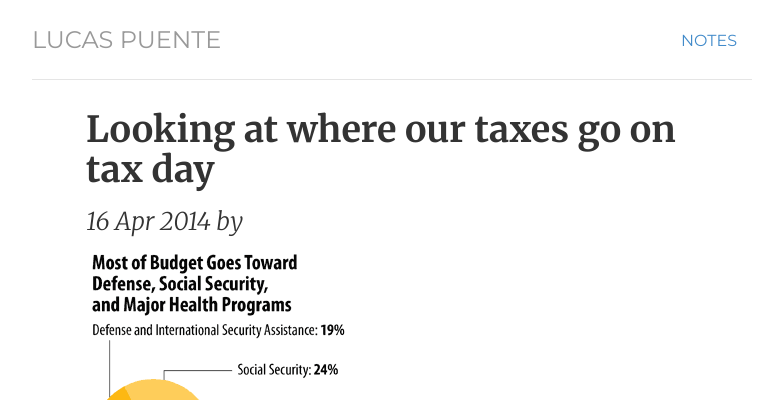
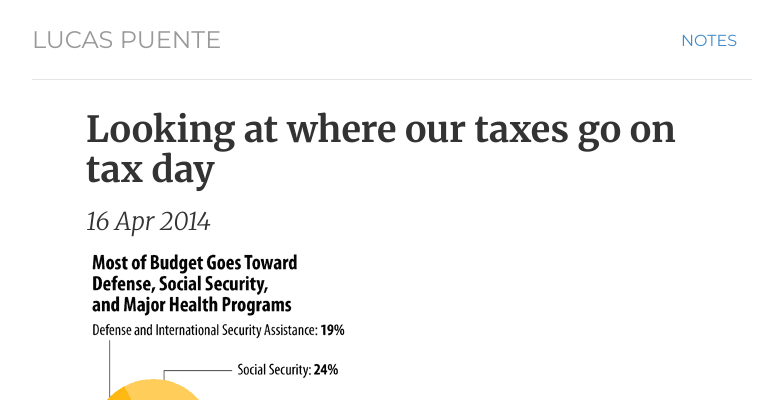
Before and after one commit to LucasPuente/lucaspuente.github.io, a Jekyll site: the page built from _posts/2014-04-15-looking-at-where-our-taxes-go-on-tax-day.html, in a window 1280 px wide. Shown: the top 400 px of the page, without its empty margins (248-1016 px from the left). Built offline with Jekyll 4.4.1, drawn with Linux system fonts in a browser that asks for light colours; comment, search, counter and statistics services are not loaded.

```diff
--- a/_layouts/post.html
+++ b/_layouts/post.html
@@ -8,7 +8,7 @@ notes: active
 			<h1 class="title">{{ page.title }}</h1>
 
 			<h2 class="date"><info datetime="{{ page.date }}">
-				{{ page.date | date_to_string }} {% if page.author %} by <!--{{ page.author }} {% endif %} -->
+				{{ page.date | date_to_string }} {% if page.author %} <!-- by {{ page.author }} {% endif %} -->
 			</info></h2>
 			<!-- Post content -->
 			<div class="notebody">
```
